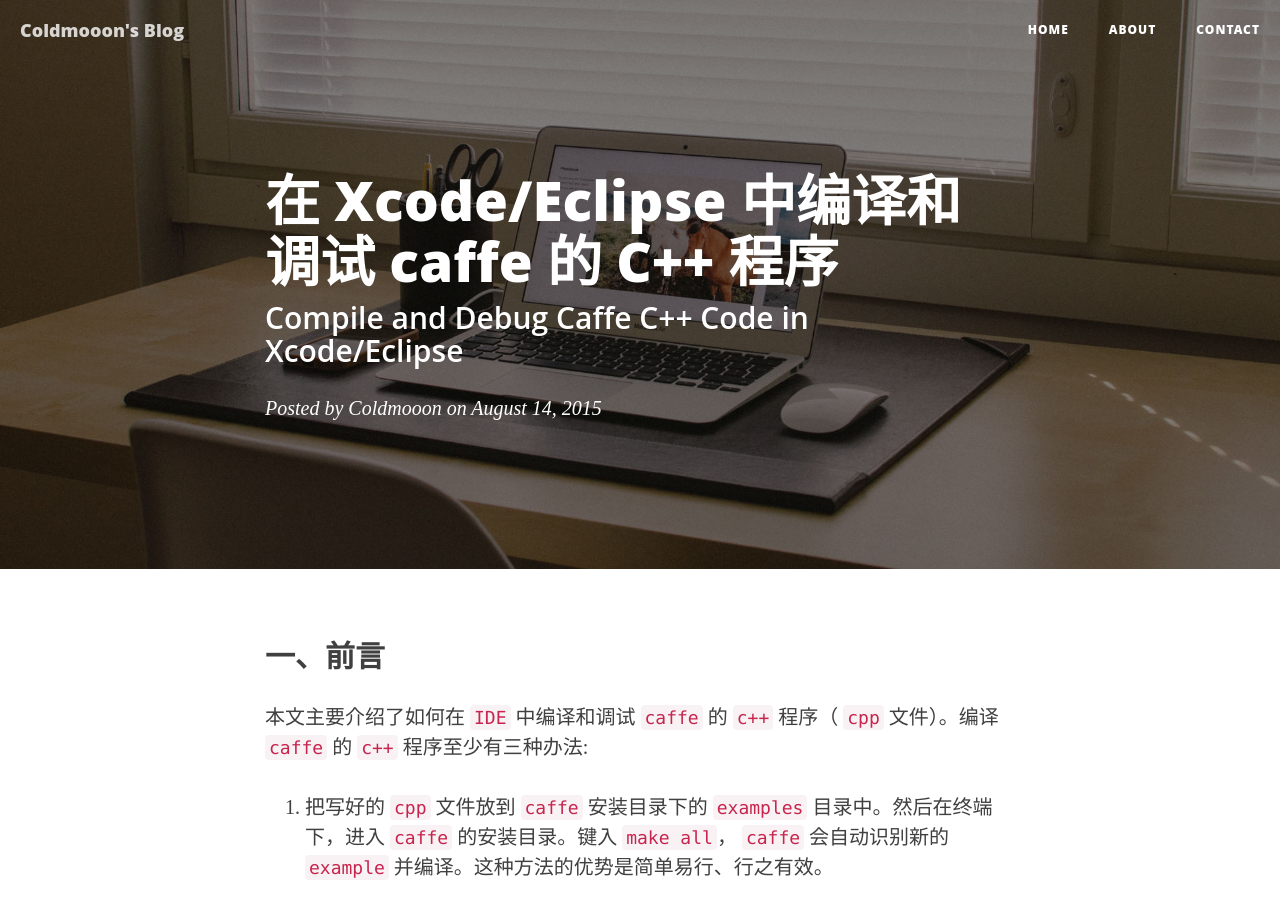
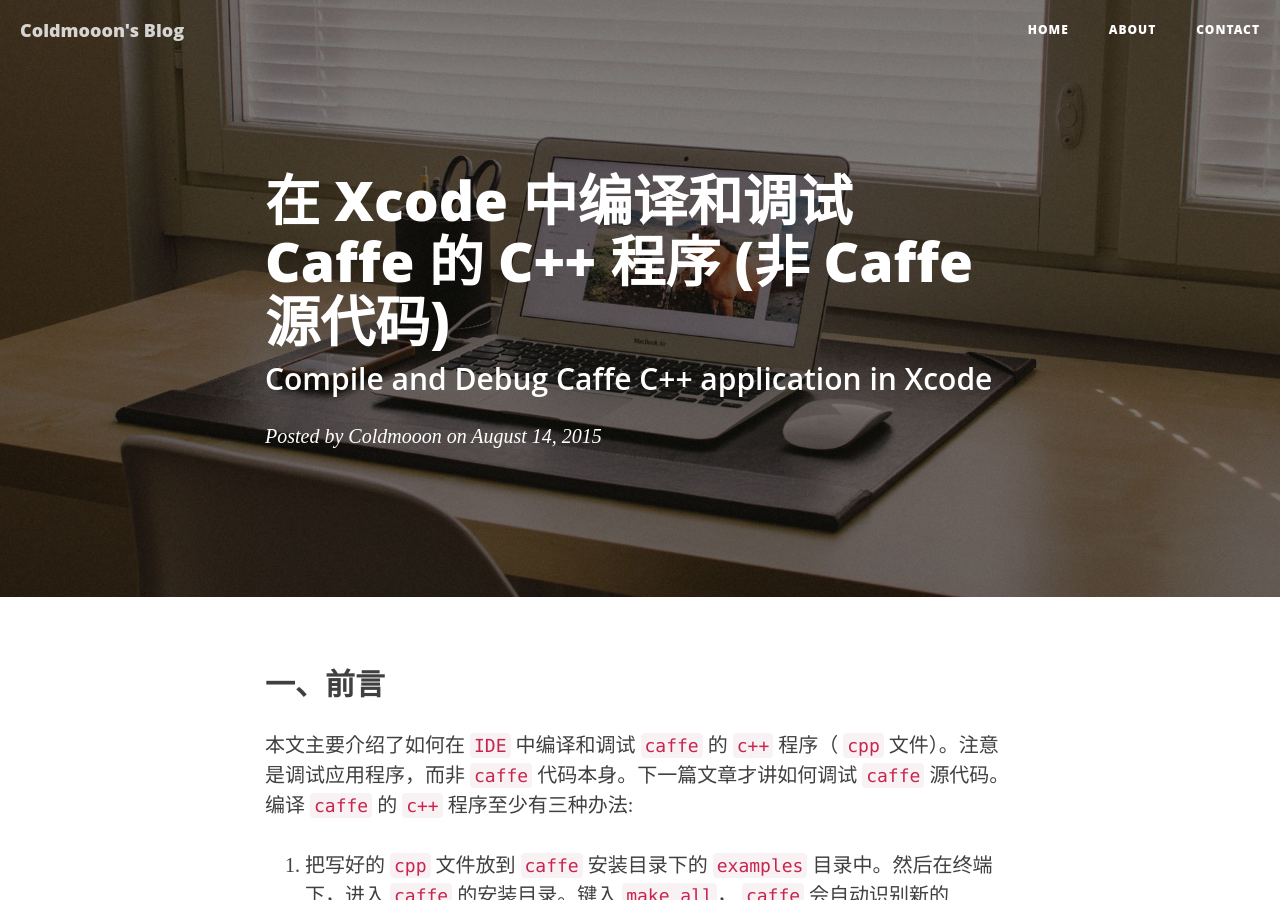
Before and after one commit to Coldmooon/coldmooon.github.io, a Jekyll site: the page built from _posts/2015-08-14-compile_caffe_cpp.markdown, in a window 1280 px wide and 900 px high. Built offline with Jekyll 4.4.1, drawn with Linux system fonts in a browser that asks for light colours; nearby versions of some CDN libraries; comment, search, counter and statistics services are not loaded.

Commit message:
Update article: Compile and Debug Caffe C++ application in Xcode

```diff
--- a/_posts/2015-08-14-compile_caffe_cpp.markdown
+++ b/_posts/2015-08-14-compile_caffe_cpp.markdown
@@ -1,14 +1,14 @@
 ---
 layout:     post
-title:      "在 Xcode/Eclipse 中编译和调试 caffe 的 C++ 程序"
-subtitle:   "Compile and Debug Caffe C++ Code in Xcode/Eclipse"
+title:      "在 Xcode 中编译和调试 Caffe 的 C++ 程序 (非 Caffe 源代码)"
+subtitle:   "Compile and Debug Caffe C++ application in Xcode"
 date:       2015-08-14 23:23:00
 author:     "Coldmooon"
 header-img: "img/home-bg.jpg"
 ---
 
 ## 一、前言
-本文主要介绍了如何在 `IDE` 中编译和调试 `caffe` 的 `c++` 程序（ `cpp` 文件）。编译 `caffe` 的 `c++` 程序至少有三种办法:
+本文主要介绍了如何在 `IDE` 中编译和调试 `caffe` 的 `c++` 程序（ `cpp` 文件）。注意是调试应用程序，而非 `caffe` 代码本身。下一篇文章才讲如何调试 `caffe` 源代码。编译 `caffe` 的 `c++` 程序至少有三种办法:
 
 1. 把写好的 `cpp` 文件放到 `caffe` 安装目录下的 `examples` 目录中。然后在终端下，进入 `caffe` 的安装目录。键入 `make all`， `caffe` 会自动识别新的 `example` 并编译。这种方法的优势是简单易行、行之有效。
 
```
